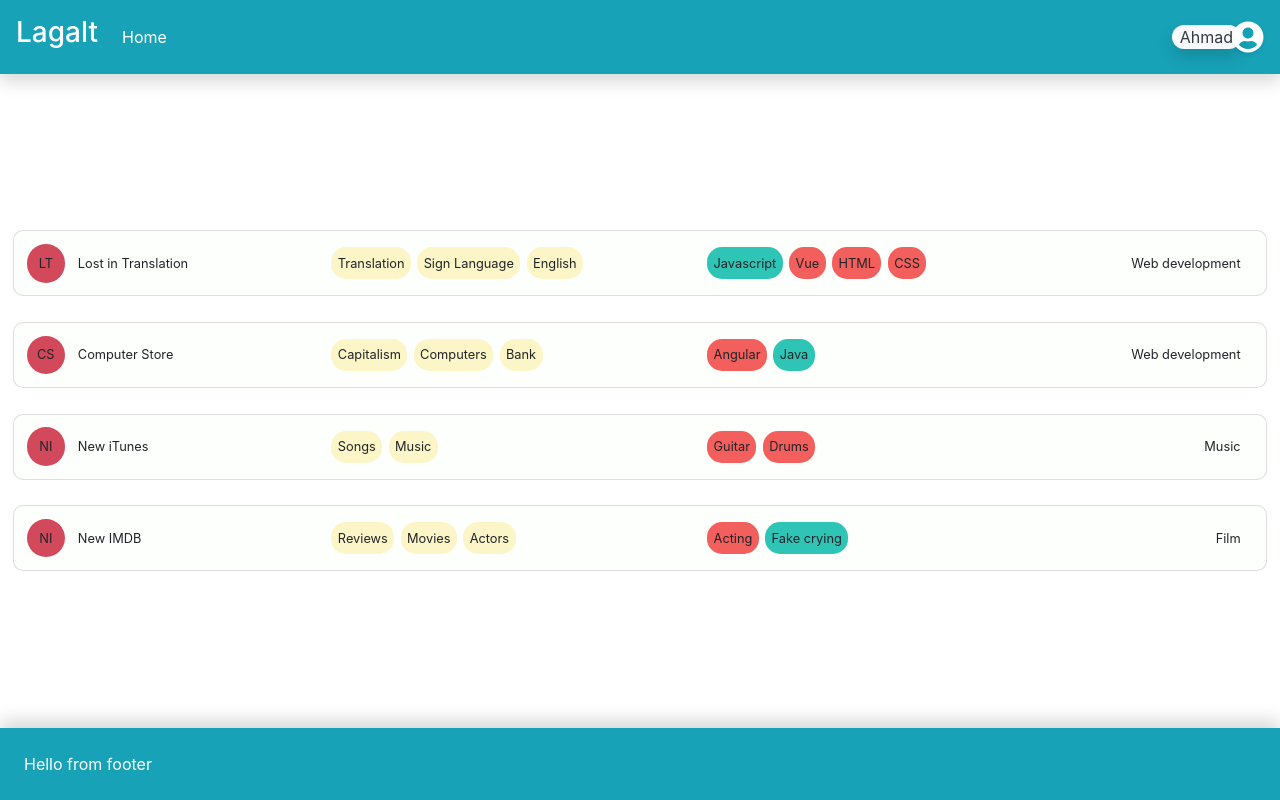
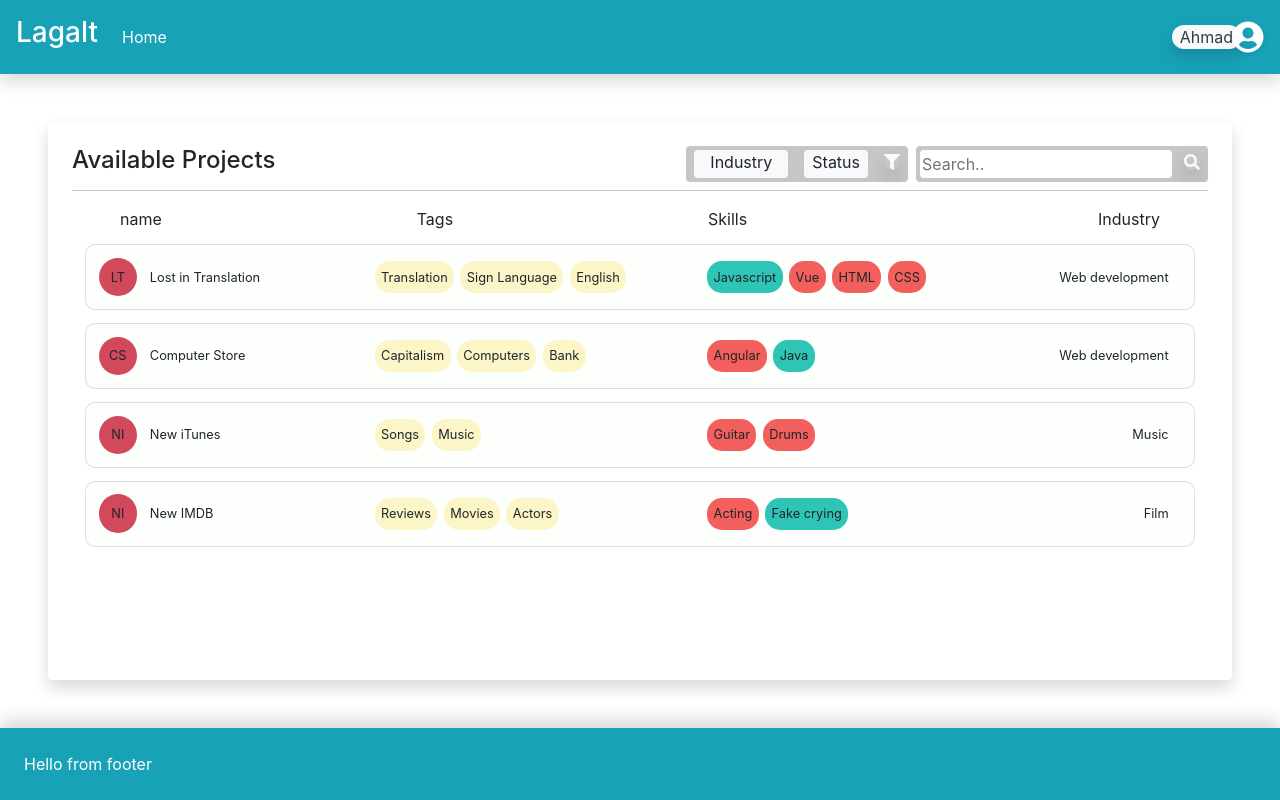
Before and after one commit to iamnuno/lagalt, a Vue app: page / in a window 1280 px wide. Built offline with nearby package versions, Linux system fonts and the light colour scheme; data requests are answered from the project's data file.

Commit message:
Feat: adds home view container that hold a list of projects

```diff
--- a/src/views/Home.vue
+++ b/src/views/Home.vue
@@ -1,11 +1,119 @@
 <template>
-  <div v-if="projects.length && user" class="content">
+  <div class="flex-grow-1 d-flex flex-column m-5 p-4 rounded shadow">
+    <div class="d-flex justify-content-start flex-row">
+      <h4 class="flex-grow-1">Available Projects</h4>
+      <!-- filter -->
+      <div class="rounded box d-flex flex-row mr-2">
+        <div
+          id="industry-list"
+          class="bg-light rounded px-lg-2 mx-2 my-1 filter-button d-flex flex-row-reverse"
+        >
+          <div class="px-2 pointer rounded industry-button">Industry</div>
+
+          <div class="industry-banner">
+            <div
+              @click="filterByIndustry($event)"
+              class="mx-2 pointer rounded item"
+            >
+              Web development
+            </div>
+            <div
+              @click="filterByIndustry($event)"
+              class="mx-2 pointer rounded item"
+            >
+              Game development
+            </div>
+            <div
+              @click="filterByIndustry($event)"
+              class="mx-2 pointer rounded item"
+            >
+              Film
+            </div>
+            <div
+              @click="filterByIndustry($event)"
+              class="mx-2 pointer rounded item"
+            >
+              Music
+            </div>
+          </div>
+        </div>
+        <div
+          id="status-list"
+          class="bg-light rounded mx-2 my-1 d-flex flex-row-reverse"
+        >
+          <div class="px-2 pointer rounded status-button">Status</div>
+
+          <div class="status-banner">
+            <div
+              @click="filterByStatus($event)"
+              class="mx-2 pointer rounded item"
+            >
+              In progress
+            </div>
+            <div
+              @click="filterByStatus($event)"
+              class="mx-2 pointer rounded item"
+            >
+              Stalled
+            </div>
+            <div
+              @click="filterByStatus($event)"
+              class="mx-2 pointer rounded item"
+            >
+              Finished
+            </div>
+            <div
+              @click="filterByStatus($event)"
+              class="mx-2 pointer rounded item"
+            >
+              Initialized
+            </div>
+          </div>
+        </div>
+
+        <font-awesome-icon
+          :icon="['fas', 'filter']"
+          size="1x"
+          class="m-2 rounded-circle text-light shadow"
+        />
+      </div>
+
+      <!-- search -->
+      <div class="d-flex flex-row box rounded">
+        <!-- TODO: set width to 25% on small screen -->
+        <input
+          id="search"
+          v-model="search"
+          type="text"
+          placeholder="Search.."
+          class="m-1 border-0 rounded"
+        />
+        <font-awesome-icon
+          :icon="['fas', 'search']"
+          size="1x"
+          class="m-2 rounded-circle text-light shadow"
+          @click="searchButton()"
+        />
+      </div>
+    </div>
+    <div class="box breakline my-2" />
+    <!-- labels -->
+    <!-- TODO: realign labels in table instead of using flex -->
+    <div id="label" class="d-flex flex-row pt-2 labels ml-5 rounded">
+      <div>name</div>
+      <div>Tags</div>
+      <div class="mr-5">Skills</div>
+      <div class="mx-5">Industry</div>
+    </div>
+    <!-- projects' list goes here -->
+    <div v-if="projects.length && user">
       <ProjectBanner
         v-for="project in projects"
         :key="project.id"
         :project="project"
         :user="user"
       />
+    </div>
   </div>
 </template>
 
@@ -18,6 +126,7 @@ export default {
     return {
       projects: [],
       user: null,
+      search: null,
     };
   },
   mounted() {
@@ -36,6 +145,17 @@ export default {
 
     console.log(this.projects);
   },
+  methods: {
+    filterByIndustry: function (event) {
+      alert(event.target.innerText);
+    },
+    searchButton: function () {
+      alert(this.search);
+    },
+    filterByStatus: function (event) {
+      alert(event.target.innerText);
+    },
+  },
 };
 </script>
 
@@ -46,4 +166,58 @@ export default {
   justify-content: center;
   height: 100%;
 }
+
+input:focus {
+  outline: none;
+}
+
+.box {
+  background-color: rgba(119, 119, 119, 0.418);
+}
+.breakline {
+  padding-top: 1px;
+  margin-top: 1px;
+}
+.pointer {
+  cursor: pointer;
+}
+
+.industry-banner,
+.status-banner {
+  transition-property: width;
+  transition-duration: 2s;
+  width: 0px;
+  display: flex;
+  flex-direction: row-reverse;
+  overflow: hidden;
+}
+
+.status-button:hover + .status-banner,
+.status-banner:hover {
+  width: 325px;
+}
+
+.industry-button:hover + .industry-banner,
+.industry-banner:hover {
+  width: 400px;
+}
+
+.item {
+  cursor: pointer;
+  z-index: 2;
+  white-space: nowrap;
+}
+
+.item:hover {
+  background-color: lightgray;
+}
+
+.active {
+  background-color: rgba(119, 119, 119, 0.418);
+}
+
+.labels {
+  justify-content: space-between;
+  flex-wrap: wrap;
+}
 </style>
```
Lines whose indentation alone changed are shown as unchanged.
